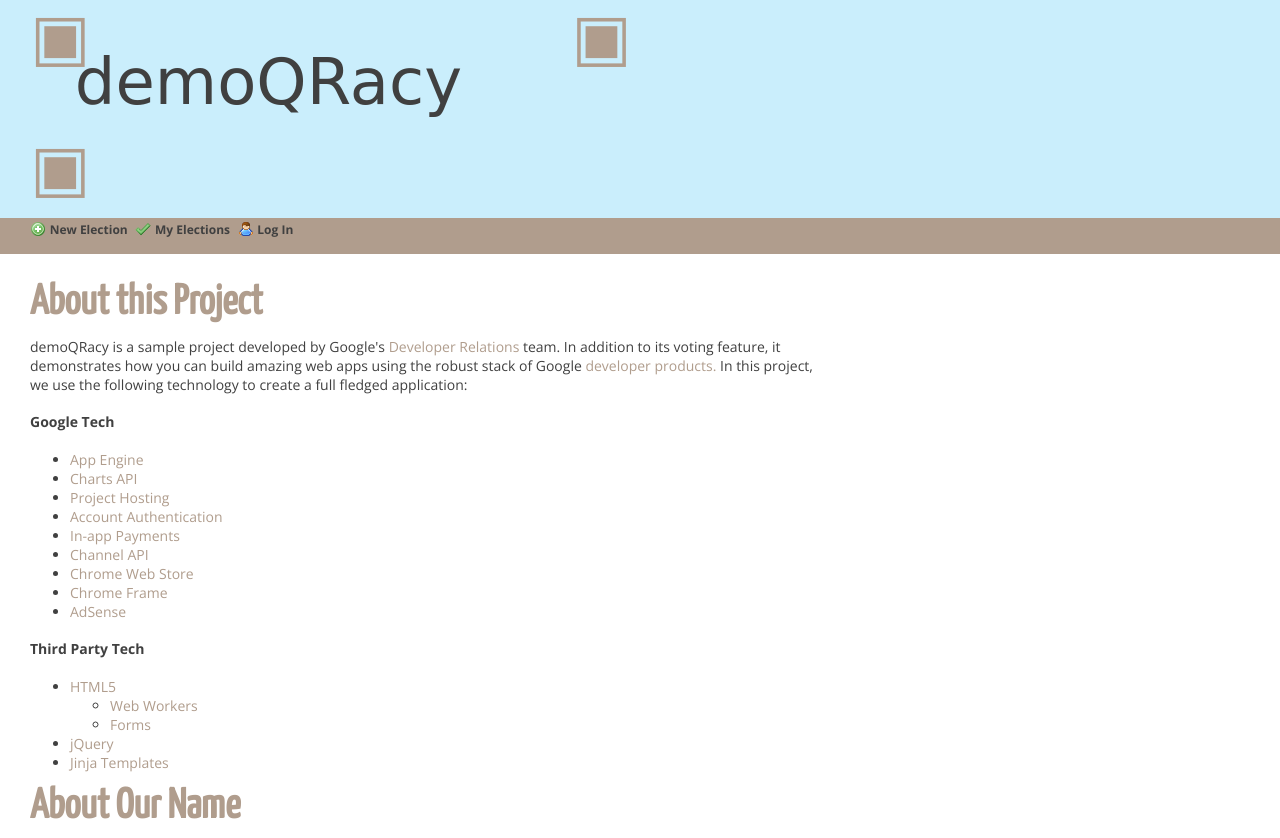
After one commit to nemra4125/demoqracy, a Python web app: template templates/about.html in a window 1280 px wide. The commit adds this page. Shown: the top 838 px of the page. Run offline with Jinja, Linux system fonts and the light colour scheme; the template is opened without the code that fills it, so the values that code supplies are empty; some libraries are stand-ins or nearby versions; some web fonts are replaced.

Commit message:
"about us"

```diff
--- /dev/null
+++ b/abouthandler.py
@@ -0,0 +1,5 @@
+from basehandler import BaseHandler
+
+class AboutHandler(BaseHandler):
+  def get(self):
+    self.render_template("about.html")
--- a/main.py
+++ b/main.py
@@ -7,6 +7,7 @@ from purgetokenshandler import PurgeTokensHandler
 from viewelectionhandler import ViewElectionHandler
 from myelectionshandler import MyElectionsHandler
 from howitworkshandler import HowItWorksHandler
+from abouthandler import AboutHandler
 from votehandler import VoteHandler
 import webapp2
 
@@ -15,6 +16,7 @@ application = webapp2.WSGIApplication([
     ('/tasks/purge_tokens', PurgeTokensHandler),
     ('/elections', MyElectionsHandler),
     ('/how-it-works', HowItWorksHandler),
+    ('/about', AboutHandler),
     ('/elections/create', CreateElectionHandler),
     ('/elections/(\d+)/print', PrintCandidatesHandler),
     ('/elections/(\d+)/view', ViewElectionHandler),
--- a/static/styles/base.css
+++ b/static/styles/base.css
@@ -284,3 +284,9 @@ ol.text li {
 p.open_text_block {
   max-width: 800px;
 }
+
+img.intext {
+  display: inline;
+  float: left;
+  margin: 0px 6px 6px 0px;
+}
--- /dev/null
+++ b/templates/about.html
@@ -0,0 +1,54 @@
+{% extends "base.html" %}
+
+{% block page_title %}How it Works{% endblock %}
+
+{% block content %}
+
+  <h3>About this Project</h3>
+  <p class="open_text_block">
+    demoQRacy is a sample project developed by Google's
+    <a href="http://code.google.com/team" target="_blank">Developer Relations</a> team.
+    In addition to its voting feature, it demonstrates how you can build
+    amazing web apps using the robust stack of Google
+    <a href="http://code.google.com/more/" target="_blank">developer products.</a> In this
+    project, we use the following technology to create a full fledged application:
+
+    <h4>Google Tech</h4>
+    <ul>
+      <li><a href="http://code.google.com/appengine/" target="_blank">App Engine</a></li>
+      <li><a href="http://code.google.com/apis/chart/" target="_blank">Charts API</a></li>
+      <li><a href="http://code.google.com/projecthosting/" target="_blank">Project Hosting</a></li>
+      <li><a href="http://code.google.com/apis/accounts/" target="_blank">Account Authentication</a></li>
+      <li><a href="http://code.google.com/apis/inapppayments/" target="_blank">In-app Payments</a></li>
+      <li><a href="http://code.google.com/appengine/docs/python/channel/overview.html" target="_blank">Channel API</a></li>
+      <li><a href="http://code.google.com/chrome/webstore/" target="_blank">Chrome Web Store</a></li>
+      <li><a href="http://code.google.com/chrome/chromeframe/" target="_blank">Chrome Frame</a></li>
+      <li><a href="http://google.com/adsense" target="_blank" target="_blank">AdSense</a></li>
+    </ul>
+
+    <h4>Third Party Tech</h4>
+    <ul>
+      <li><a href="http://www.html5rocks.com/en/" target="_blank">HTML5</a>
+        <ul>
+          <li><a href="http://www.html5rocks.com/en/tutorials/workers/basics/" target="_blank">Web Workers</a></li>
+          <li><a href="http://www.html5rocks.com/en/tutorials/forms/html5forms/" target="_blank">Forms</a>
+        </ul>
+      </li>
+      <li><a href="http://jquery.com/" target="_blank">jQuery</a></li>
+      <li><a href="http://jinja.pocoo.org/" target="_blank">Jinja Templates</a></li>
+    </ul>
+
+  </p>
+
+  <h3>About Our Name</h3>
+  <p class="open_text_block">
+    <img src="/static/images/qr_sample.png" class="intext" />
+    A &quot;<a href="http://en.wikipedia.org/wiki/Qr_code" target="_blank">QR code</a>&quot;
+    is a type of barcode that can contain any type of data: a phone number,
+    a website URL, or even the text of
+    <a href="http://en.wikipedia.org/wiki/War_and_peace" target="_blank">War and Peace</a>
+    (if the code were large enough).
+    At demoQRacy, we use QR codes to make democracy a little more high tech!
+  </p>
+
+{% endblock content %}
--- a/templates/base.html
+++ b/templates/base.html
@@ -77,6 +77,8 @@
 
     <div id="footer">
       <ul class="flat_link_list">
+        <li><a href="/about">About</a></li>
+        <li>|</li>
         <li><a href="/how-it-works">How it Works</a></li>
         <li>|</li>
         <li><a target="_blank" href="http://code.google.com/p/demoqracy">See our Code</a></li>
--- a/templates/howitworks.html
+++ b/templates/howitworks.html
@@ -22,7 +22,7 @@
     usernames they use to access Google services like Gmail, Google
     Docs &amp; Spreadsheets, YouTube, and more. Many users will already
     have a Google Account, and those that don't will see an easy signup
-    form. When you create your "election," you have the option of
+    form. When you create your &quot;election,&quot; you have the option of
     recording the usernames of your voters.
   </p>
 
```
